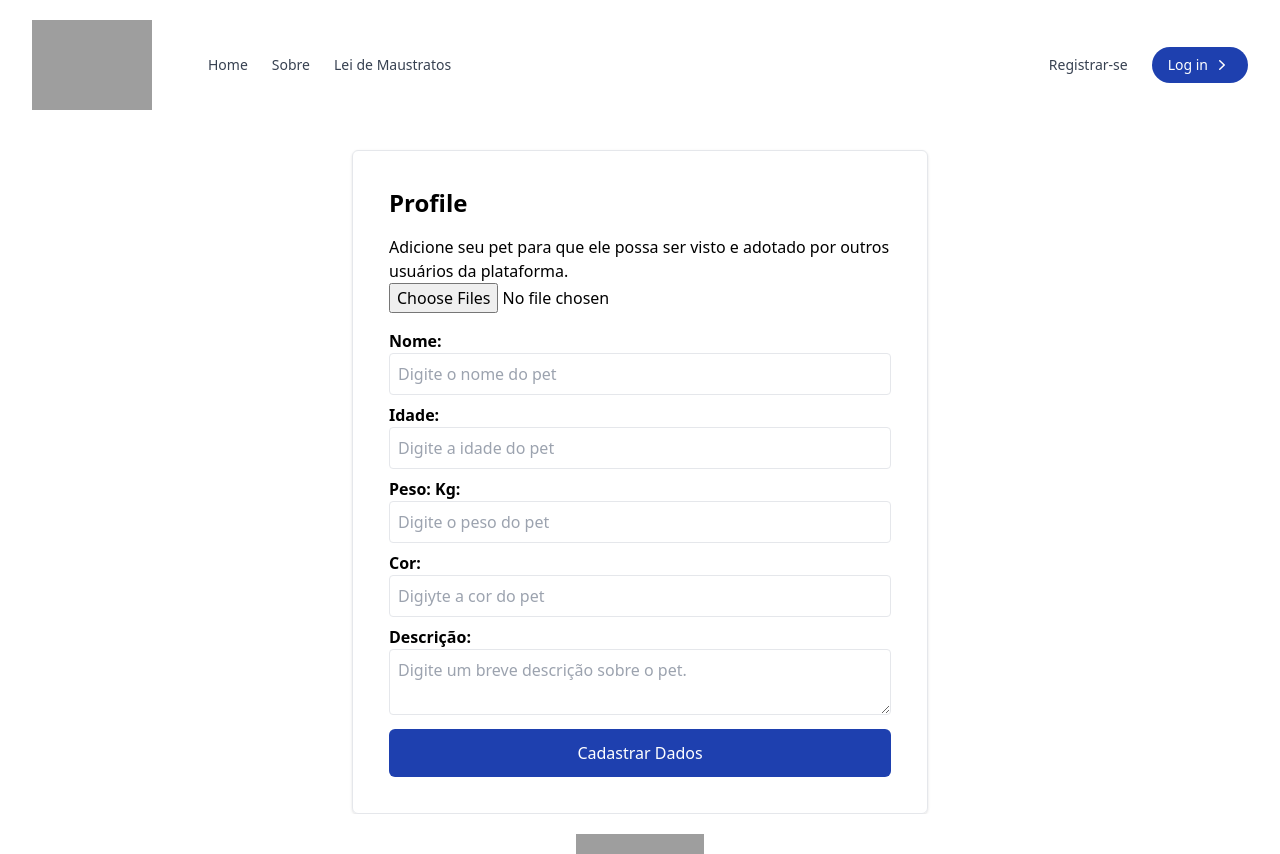
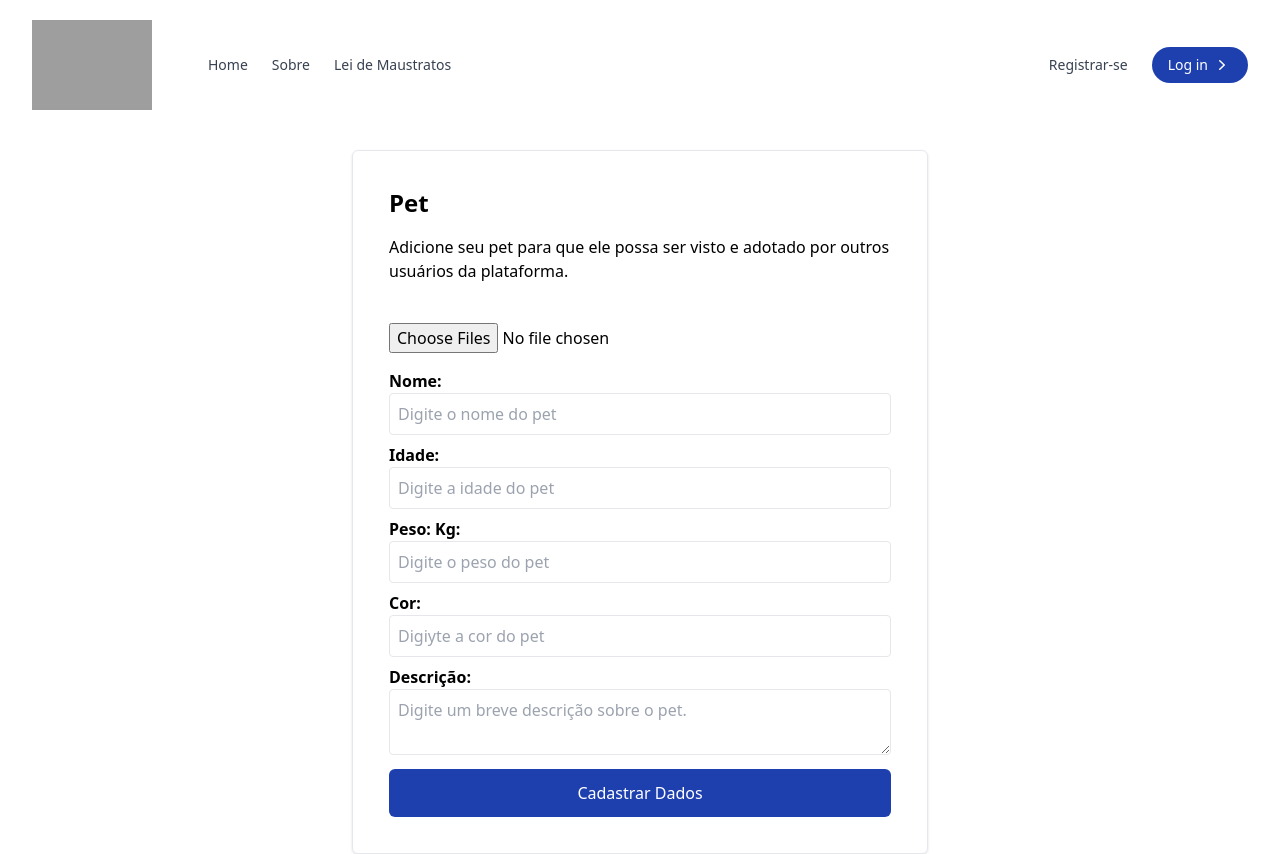
Before and after one commit to DenisBuarque/adopt_a_pet, a React (Create React App) app: page /addpet in a window 1280 px wide. Shown: the top 854 px of the page. Built offline with nearby package versions, Linux system fonts and the light colour scheme; grey boxes are pictures that could not be loaded.

Commit message:
Adicão da fincionalidade de cadastro de pet no banco de dados

```diff
--- a/src/pages/AddPet.js
+++ b/src/pages/AddPet.js
@@ -1,42 +1,144 @@
-import { useState, useContext } from "react";
+import { useState, useEffect } from "react";
+import { useNavigate } from "react-router-dom";
 import api from "../utils/api";
 import useFlashMessage from "../hooks/useFlashMessage";
-// Context
-import { Context } from "../context/UserContext";
 
 const AddPet = () => {
+
+  const navigate = useNavigate();
+
   const [token] = useState(localStorage.getItem("token") || "");
 
+  const [imageFiles, setImageFiles] = useState([]);
+  const [images, setImages] = useState([]);
   const [name, setName] = useState("");
   const [age, setAge] = useState("");
   const [weigth, setWeigth] = useState("");
   const [color, setColor] = useState("");
-  const [description, useDescription] = useState("");
-  const [imges, setImages] = useState("");
+  const [description, setDescription] = useState("");
 
   const { setMessage } = useFlashMessage();
 
-  const handleSubmit = (e) => {
+  //handle image pet
+  const imageType = /image\/(png|jpg|jpeg)/gm;
+
+  // handle image preview
+  const handleChangeImage = (e) => {
+
+    let msgText = "Adicione somente images no formato jpg, jpeg, png";
+    let msgType = "bg-red-600"
+
+    const { files } = e.target;
+    const validImageFiles = [];
+
+    for (let i = 0; i < files.length; i++) {
+      const file = files[i];
+      if (file.type.match(imageType)) {
+        validImageFiles.push(file);
+      }
+    }
+
+    if (validImageFiles.length) {
+      setImageFiles(validImageFiles);
+      return;
+    }
+
+    setMessage(msgText, msgType);
+
+  };
+
+  useEffect(() => {
+    const images = [];
+    const fileReaders = [];
+    let isCancel = false;
+
+    if (imageFiles.length) {
+      imageFiles.forEach((file) => {
+        const fileReader = new FileReader();
+        fileReaders.push(fileReader);
+        fileReader.onload = (e) => {
+          const { result } = e.target;
+          if (result) {
+            images.push(result);
+          }
+          if (images.length === imageFiles.length && !isCancel) {
+            setImages(images);
+          }
+        };
+        fileReader.readAsDataURL(file);
+      });
+    }
+    return () => {
+      isCancel = true;
+      fileReaders.forEach((fileReader) => {
+        if (fileReader.readyState === 1) {
+          fileReader.abort();
+        }
+      });
+    };
+  }, [imageFiles]);
+
+  async function handleSubmit(e) {
     e.preventDefault();
-    console.log("Cadastrar pet...");
-  };
+
+    let msgType = "bg-green-600";
+
+    const formData = new FormData();
+
+    for(let i = 0; i < imageFiles.length; i++) {
+        formData.append("images", imageFiles[i]);
+    }
+
+    formData.append("name", name);
+    formData.append("age", age);
+    formData.append("weigth", weigth);
+    formData.append("color", color);
+    formData.append("description", description);
+
+    const data = await api
+      .post(`/pets/store`, formData, {
+        headers: {
+          Authorization: `Beare ${JSON.parse(token)}`,
+          "Content-Type": "multipart/form-data",
+        },
+      })
+      .then((response) => {
+        return response.data;
+      })
+      .catch((error) => {
+        msgType = "bg-red-600";
+        return error.response.data;
+      });
+
+    setMessage(data.message, msgType);
+
+    navigate('/mypets');
+  }
 
   return (
     <section className="max-w-xl m-auto border p-9 rounded-md shadow">
-      <h1 className="text-2xl font-semibold mb-4">Profile</h1>
+      <h1 className="text-2xl font-semibold mb-4">Pet</h1>
       <p>
         Adicione seu pet para que ele possa ser visto e adotado por outros
         usuários da plataforma.
       </p>
 
+      <div className="flex justify-center flex-wrap gap-2 py-5">
+
+        {(images || []).map((image, index) => (
+          <img src={image} alt="Pet" key={index} className="w-40 h-40 rounded-full border-8" />
+        ))}
+      </div>
+
       <form onSubmit={handleSubmit}>
         <div className="mb-4">
           <input
             type="file"
-            name="image"
+            name="images"
             accept=".png, .jpg, .jpeg"
             className="w-full"
             multiple
+            onChange={handleChangeImage}
           />
         </div>
         <div className="mb-2">
@@ -61,7 +163,7 @@ const AddPet = () => {
             name="age"
             placeholder="Digite a idade do pet"
             value={age}
-            onChange={(e) => setPhone(e.target.value)}
+            onChange={(e) => setAge(e.target.value)}
             className="border rounded p-2 w-full"
           />
         </div>
@@ -74,7 +176,7 @@ const AddPet = () => {
             name="weigth"
             placeholder="Digite o peso do pet"
             value={weigth}
-            onChange={(e) => setEmail(e.target.value)}
+            onChange={(e) => setWeigth(e.target.value)}
             className="border rounded p-2 w-full"
           />
         </div>
@@ -87,7 +189,7 @@ const AddPet = () => {
             name="color"
             placeholder="Digiyte a cor do pet"
             value={color}
-            onChange={(e) => setPassword(e.target.value)}
+            onChange={(e) => setColor(e.target.value)}
             className="border rounded p-2 w-full"
           />
         </div>
@@ -99,7 +201,7 @@ const AddPet = () => {
             name="description"
             placeholder="Digite um breve descrição sobre o pet."
             value={description}
-            onChange={(e) => setConfirmPassword(e.target.value)}
+            onChange={(e) => setDescription(e.target.value)}
             className="border rounded p-2 w-full"
           ></textarea>
         </div>
```
